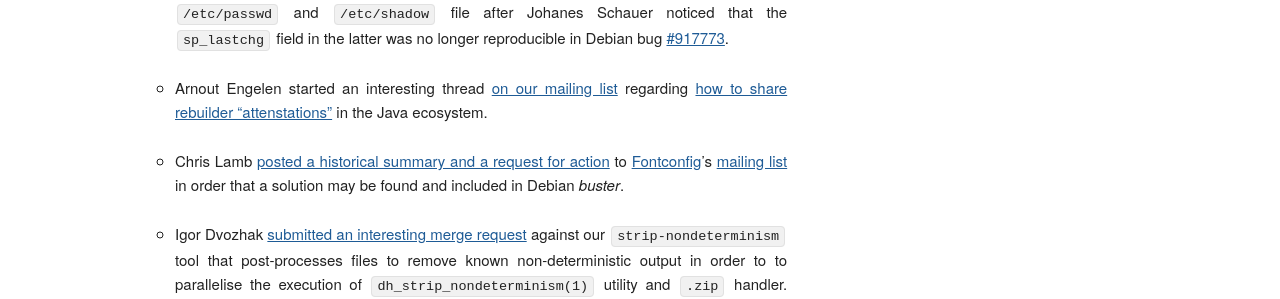
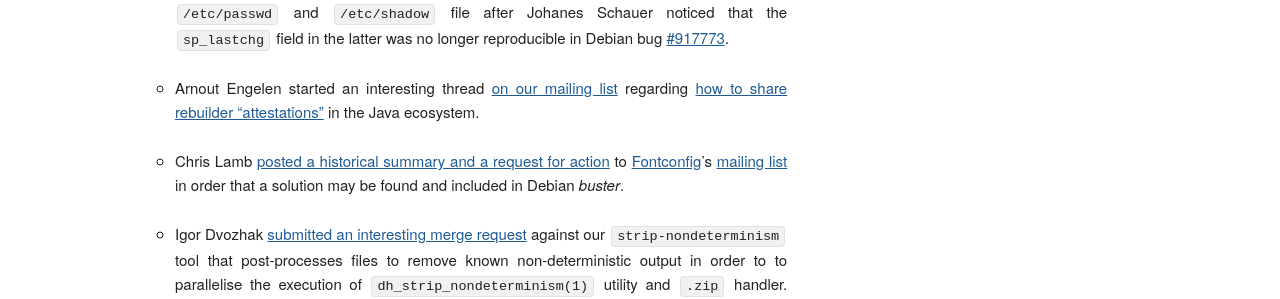
Before and after one commit to prototypefund/reproducible-website, a Jekyll site: the page built from _blog/posts/193.md, in a window 1280 px wide. Shown: the part 496-795 px from the top of the page. Built offline with Jekyll 4.4.1, drawn with Linux system fonts in a browser that asks for light colours; some web fonts are replaced.

Commit message:
fixed typo

```diff
--- a/_blog/posts/193.md
+++ b/_blog/posts/193.md
@@ -7,7 +7,7 @@ Happy new year from the Reproducible Builds project! Here's what happened in the
 
 * [Chris Lamb](https://chris-lamb.co.uk/) [created a pull request](https://github.com/shadow-maint/shadow/pull/146) against the [shadow](https://github.com/shadow-maint/shadow) tool that manages *inter alia* the `/etc/passwd` and `/etc/shadow` file after Johanes Schauer noticed that the `sp_lastchg` field in the latter was no longer reproducible in Debian bug [#917773](https://bugs.debian.org/917773).
 
-* Arnout Engelen started an interesting thread [on our mailing list](https://lists.reproducible-builds.org/pipermail/rb-general/) regarding [how to share rebuilder "attenstations"](https://lists.reproducible-builds.org/pipermail/rb-general/2019-January/001378.html) in the Java ecosystem.
+* Arnout Engelen started an interesting thread [on our mailing list](https://lists.reproducible-builds.org/pipermail/rb-general/) regarding [how to share rebuilder "attestations"](https://lists.reproducible-builds.org/pipermail/rb-general/2019-January/001378.html) in the Java ecosystem.
 
 * Chris Lamb [posted a historical summary and a request for action](https://lists.freedesktop.org/archives/fontconfig/2019-January/006420.html) to [Fontconfig](https://www.freedesktop.org/wiki/Software/fontconfig/)'s [mailing list](https://lists.freedesktop.org/archives/fontconfig/) in order that a solution may be found and included in Debian *buster*.
 
```
